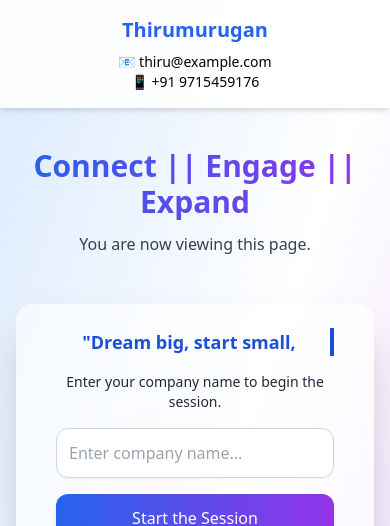
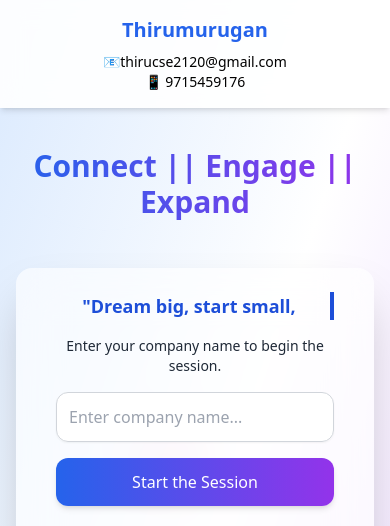
Before and after one commit to suryaraj-thirumuruga-idm/gmeet, a plain HTML site: page index.html in a window 390 px wide. Shown: the top 526 px of the page. Drawn offline with nearby package versions, Linux system fonts and the light colour scheme; some packages are replaced by stand-ins of ours; a script that the page names is missing.

Commit message:
updtaeMobileNumber

```diff
--- a/index.html
+++ b/index.html
@@ -67,8 +67,8 @@
   <header class="flex flex-col sm:flex-row justify-between items-center px-4 sm:px-6 py-4 bg-white bg-opacity-90 backdrop-blur-md shadow-md fixed w-full top-0 z-50 text-center sm:text-left">
     <div class="text-xl font-extrabold text-blue-600">Thirumurugan</div>
     <div class="text-sm mt-2 sm:mt-0">
-      <div>📧 thiru@example.com</div>
-      <div>📱 +91 9715459176</div>
+      <div>📧<a href="mailto:thirucse2120@gmail.com">thirucse2120@gmail.com</a></div>
+      <div>📱 <a href="tel:+919715459176">9715459176</a></div>
     </div>
   </header>
 
@@ -80,7 +80,7 @@
       <h1 class="text-3xl sm:text-5xl font-extrabold text-transparent bg-clip-text bg-gradient-to-r from-blue-600 to-purple-600 animate-fade-in">
         Connect || Engage || Expand
       </h1>
-      <p class="text-gray-700 mt-3 text-base sm:text-lg">You are now viewing this page.</p>
+
     </div>
 
     <div class="flex flex-col md:flex-row items-center justify-between bg-white/60 backdrop-blur-xl p-6 sm:p-8 rounded-2xl shadow-2xl space-y-10 md:space-y-0" data-aos="fade-up">
@@ -128,7 +128,7 @@
   <footer class="bg-white/90 backdrop-blur-md text-center text-sm py-6 border-t mt-12 relative z-10">
     <div class="font-semibold">Thirumurugan</div>
     <div>Segolsys Solutions</div>
-    <div>thiru@example.com</div>
+    <div>thirucse2120@gmail.com</div>
     <div>47 Municipal Colony, Erode</div>
   </footer>
 
```
